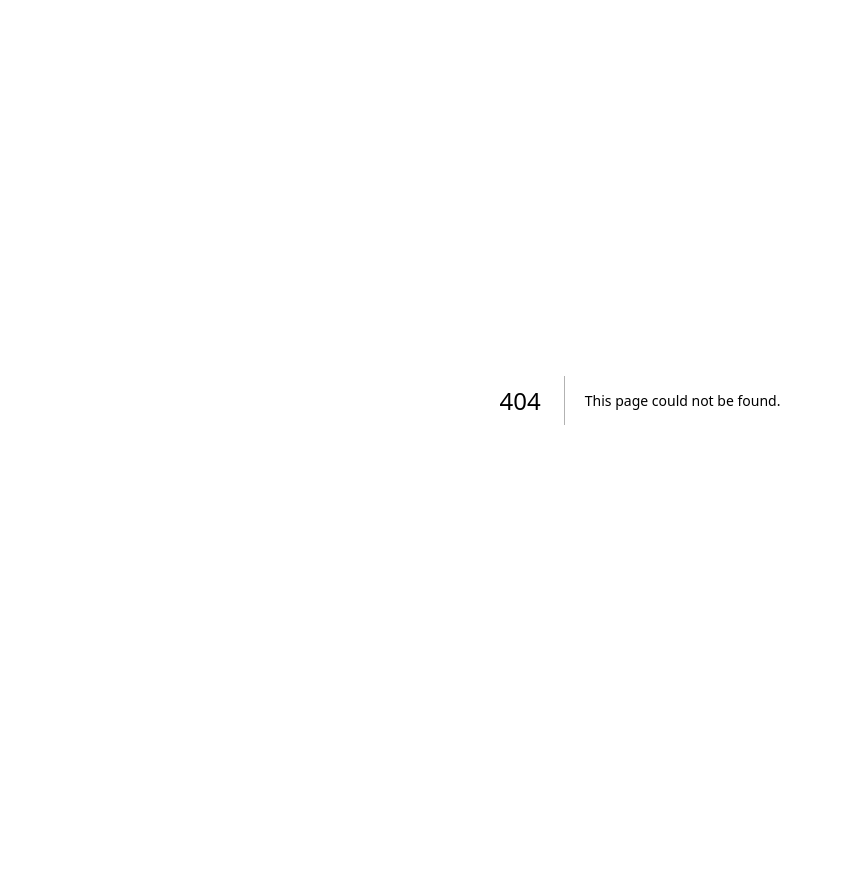
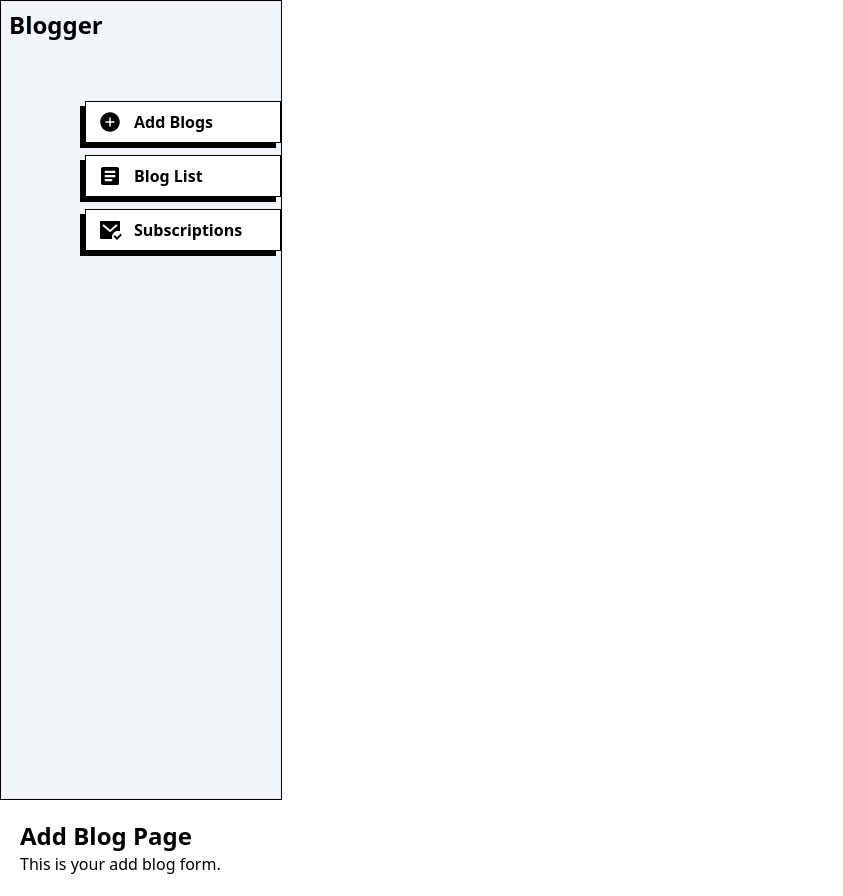
Before and after one commit to RithmaRandima/blog-app-next-js, a Next.js app: page /admin/addProduct in a window 1280 px wide. Before the commit this address had no page. Shown: the whole page, without its empty margins (0-843 px from the left). Before the commit the page ends 800 px from the top, so only its background shows below. Built offline with nearby package versions, Linux system fonts and the light colour scheme.

Commit message:
completed Route in Admin Sidebar component

```diff
--- /dev/null
+++ b/Components/adminComponents/Sidebar.jsx
@@ -0,0 +1,44 @@
+import React from "react";
+import { IoAddCircleSharp } from "react-icons/io5";
+import { IoMdListBox } from "react-icons/io";
+import { RiMailCheckFill } from "react-icons/ri";
+import Link from "next/link";
+
+const Sidebar = () => {
+  return (
+    <div className="flex flex-col bg-slate-100 h-[100vh] border border-black px-2 sm:px-0">
+      <div className="px-2 py-2 ">
+        <h1 className="font-bold text-2xl">Blogger</h1>
+      </div>
+      <div className="w-40 sm:w-70 relative py-10 flex flex-col gap-4 ">
+        <div className="w-[100%] sm:w-[70%] absolute right-0">
+          <Link
+            href="/admin/addProduct"
+            className="flex items-center border border-black gap-3 font-medium my-3 px-3 py-2 bg-white shadow-[-5px_5px_0px_#000]"
+          >
+            <IoAddCircleSharp className="text-2xl" />
+            <p className="font-semibold">Add Blogs</p>
+          </Link>
+
+          <Link
+            href="/admin/blogList"
+            className="flex items-center border border-black gap-3 font-medium my-3 px-3 py-2 bg-white shadow-[-5px_5px_0px_#000]"
+          >
+            <IoMdListBox className="text-2xl" />
+            <p className="font-semibold">Blog List</p>
+          </Link>
+
+          <Link
+            href="/admin/subscription"
+            className="flex items-center border border-black gap-3 font-medium px-3 py-2 bg-white my-3 shadow-[-5px_5px_0px_#000]"
+          >
+            <RiMailCheckFill className="text-2xl" />
+            <p className="font-semibold">Subscriptions</p>
+          </Link>
+        </div>
+      </div>
+    </div>
+  );
+};
+
+export default Sidebar;
--- /dev/null
+++ b/app/admin/addProduct/page.jsx
@@ -0,0 +1,12 @@
+import React from "react";
+
+const AddProduct = () => {
+  return (
+    <div className="p-5">
+      <h1 className="text-2xl font-bold">Add Blog Page</h1>
+      <p>This is your add blog form.</p>
+    </div>
+  );
+};
+
+export default AddProduct;
--- /dev/null
+++ b/app/admin/layout.jsx
@@ -0,0 +1,12 @@
+import Sidebar from "@/Components/adminComponents/Sidebar";
+
+export default function Layout({ children }) {
+  return (
+    <>
+      <div className="flex">
+        <Sidebar />
+      </div>
+      {children}
+    </>
+  );
+}
--- /dev/null
+++ b/app/admin/page.jsx
@@ -0,0 +1,7 @@
+import React from "react";
+
+const page = () => {
+  return <div></div>;
+};
+
+export default page;
```
Also changed, not shown: app/admin/blogList/page.jsx (added), app/admin/subscription/page.jsx (added).
